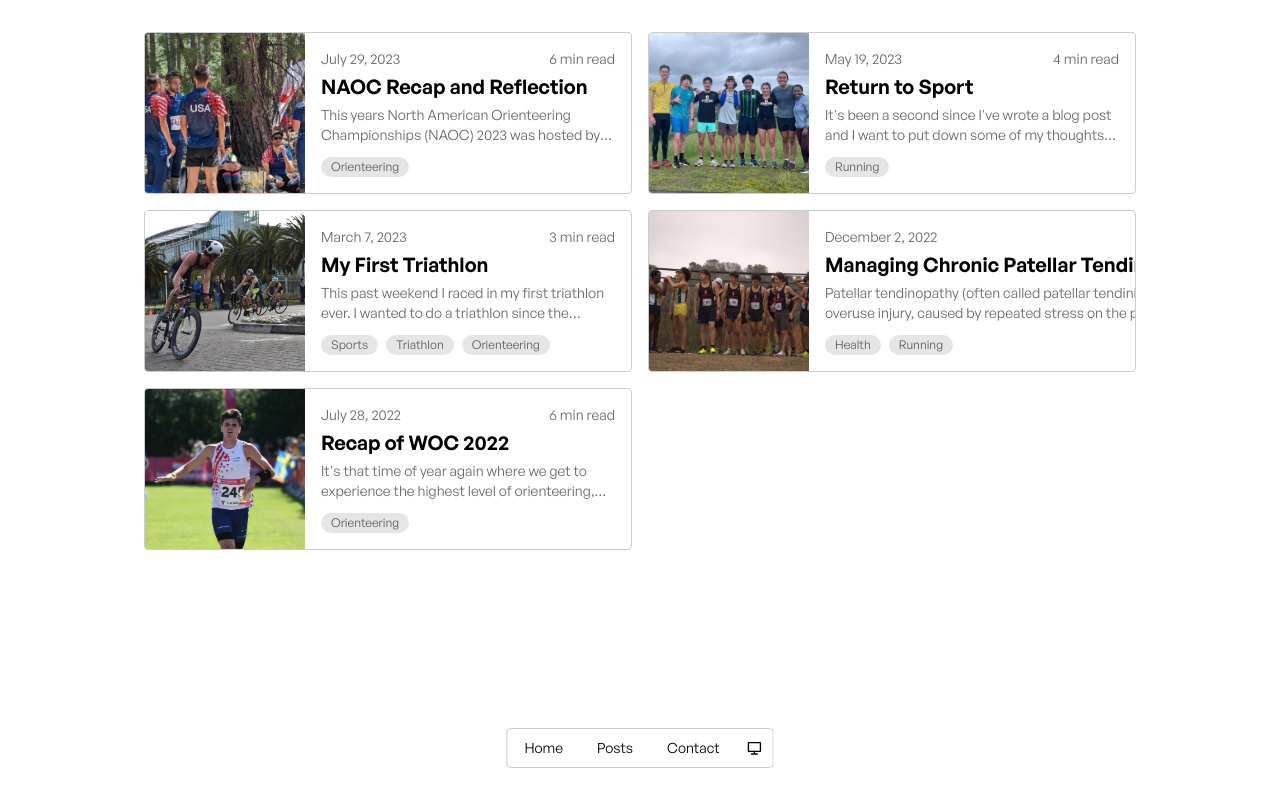
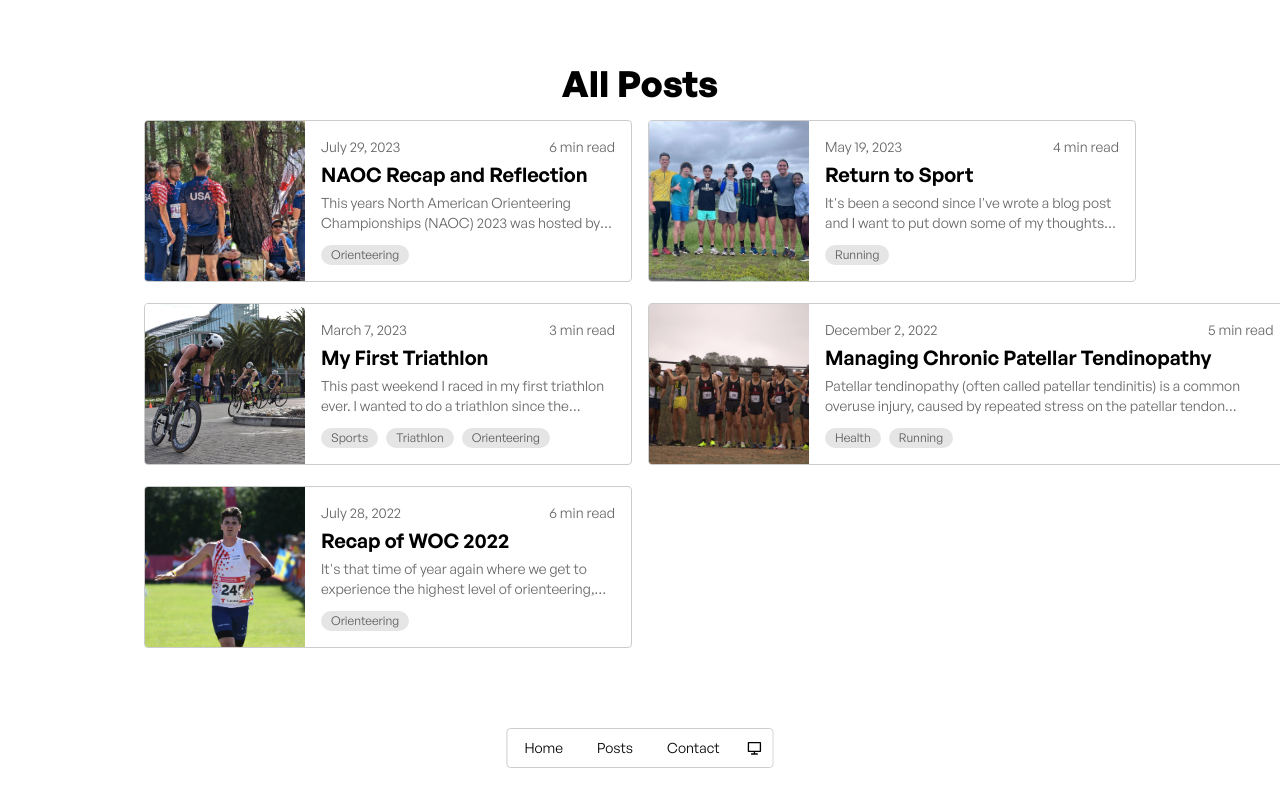
Before and after one commit to pythonicode/personal, a Next.js app: page /posts in a window 1280 px wide. Built offline with nearby package versions, Linux system fonts and the light colour scheme.

Commit message:
feat: add revalidate and dynamic to homepage

```diff
--- a/src/app/page.tsx
+++ b/src/app/page.tsx
@@ -12,6 +12,9 @@ import { Tooltip, TooltipTrigger, TooltipContent } from '@/components/ui/tooltip
 import { allPosts } from 'content-collections'
 import { FeaturedPost } from '@/components/ui/posts/featured-post'
 import { truncate } from '@/lib/utils/strings'
+
+export const dynamic = 'force-dynamic'
+export const revalidate = 3600
 
 const posts = allPosts
   .filter((post) => post.archived === false && post.draft === false)
@@ -154,14 +157,13 @@ export default function Home() {
         className="mx-auto max-w-screen-lg flex flex-col items-center justify-center p-4"
       >
         <h2 className="mb-8 mt-16 text-3xl text-center md:text-5xl font-black">✨ POSTS ✨</h2>
-        <div className="grid grid-cols-1 lg:grid-cols-3 gap-4 w-full">
+        <div className="grid grid-cols-1 md:grid-cols-3 gap-4 w-full">
           {posts.slice(0, 3).map((post) => (
             <FeaturedPost
               key={post._meta.path}
               title={post.title}
               description={truncate(post.content, 128)}
               image={post.image}
-              updatedAt={new Date(post.updatedAt)}
               createdAt={new Date(post.createdAt)}
               readingTime={Math.round(post.content.split(' ').length / 250)}
               tags={post.tags}
--- a/src/app/posts/page.tsx
+++ b/src/app/posts/page.tsx
@@ -7,7 +7,8 @@ const posts = allPosts
 
 export default function Posts() {
   return (
-    <main className="max-w-screen-lg mx-auto px-4 py-8">
+    <main className="max-w-screen-lg mx-auto px-4 py-16">
+      <h1 className="text-3xl md:text-4xl font-bold text-foreground mb-4 text-center">All Posts</h1>
       <div className="grid grid-cols-1 md:grid-cols-2 gap-4">
         {posts.map((post) => (
           <Post
@@ -15,7 +16,6 @@ export default function Posts() {
             title={post.title}
             description={post.content}
             image={post.image}
-            updatedAt={new Date(post.updatedAt)}
             createdAt={new Date(post.createdAt)}
             readingTime={Math.round(post.content.split(' ').length / 250)}
             tags={post.tags}
--- a/src/components/ui/posts/featured-post.tsx
+++ b/src/components/ui/posts/featured-post.tsx
@@ -1,11 +1,11 @@
 import Link from 'next/link'
 import Image from 'next/image'
+import { WaveEffect } from '@/components/animations/wave-effect'
 
 type FeaturedPostProps = {
   title: string
   description: string
   image: string
-  updatedAt: Date
   createdAt: Date
   readingTime: number
   tags: string[]
@@ -16,20 +16,15 @@ export function FeaturedPost({
   title,
   description,
   image,
-  updatedAt,
   createdAt,
   readingTime,
   tags,
   slug,
 }: FeaturedPostProps) {
-  console.log({
-    updatedAt: typeof updatedAt,
-    createdAt: typeof createdAt,
-  })
-
   return (
     <Link href={`/posts/${slug}`}>
-      <article className="group relative flex flex-col overflow-hidden rounded border border-border bg-background transition-colors hover:bg-muted-background">
+      <WaveEffect>
+        <article className="group relative flex flex-col overflow-hidden rounded border border-border bg-background transition-colors">
           <div className="relative h-48 w-full overflow-hidden">
             <Image
               src={image}
@@ -66,6 +61,7 @@ export function FeaturedPost({
             </div>
           </div>
         </article>
+      </WaveEffect>
     </Link>
   )
 }
--- a/src/components/ui/posts/post.tsx
+++ b/src/components/ui/posts/post.tsx
@@ -1,29 +1,21 @@
 import Link from 'next/link'
 import Image from 'next/image'
+import { WaveEffect } from '@/components/animations/wave-effect'
 
 type PostProps = {
   title: string
   description: string
   image: string
-  updatedAt: Date
   createdAt: Date
   readingTime: number
   tags: string[]
   slug: string
 }
 
-export function Post({
-  title,
-  description,
-  image,
-  updatedAt,
-  createdAt,
-  readingTime,
-  tags,
-  slug,
-}: PostProps) {
+export function Post({ title, description, image, createdAt, readingTime, tags, slug }: PostProps) {
   return (
     <Link href={`/posts/${slug}`}>
+      <WaveEffect>
         <article className="group relative flex flex-col md:flex-row overflow-hidden rounded border border-border bg-background transition-colors hover:bg-muted-background">
           <div className="relative aspect-video md:aspect-square grow md:max-w-40 min-h-40 shrink-0 overflow-hidden">
             <Image
@@ -63,6 +55,7 @@ export function Post({
             </div>
           </div>
         </article>
+      </WaveEffect>
     </Link>
   )
 }
```
Also changed, not shown: 1 other file (tests, documents, lock files or other folders). Lines whose indentation alone changed are shown as unchanged.
